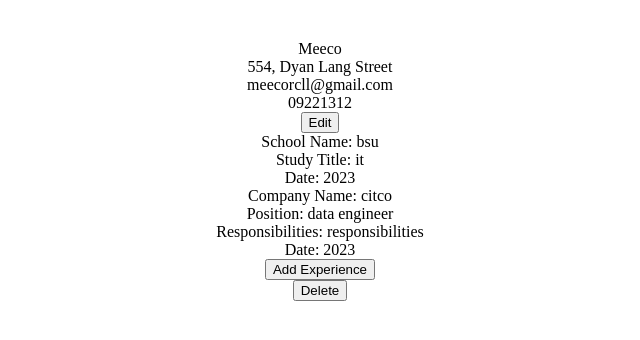
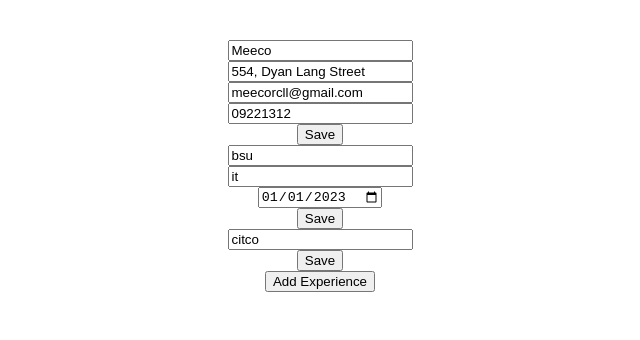
Before and after one commit to MeecoA/cv-react-2024, a React (Vite) app: page / in a window 1280 px wide. Shown: the top 340 px of the page, without its empty margins (320-960 px from the left). Built offline with nearby package versions, Linux system fonts and the light colour scheme.

Commit message:
added all input components and editing logic - to fix editing on a each items

```diff
--- a/src/App.jsx
+++ b/src/App.jsx
@@ -2,13 +2,11 @@ import { useState } from "react";
 import reactLogo from "./assets/react.svg";
 import viteLogo from "/vite.svg";
 import "./styles/App.css";
-import "./components/GeneralInfo.jsx";
 import GeneralInfo from "./components/GeneralInfo.jsx";
 import EducationalExperience from "./components/EducationalExperience.jsx";
 import PracticalExperience from "./components/PracticalExperience.jsx";
 import Inputs from "./components/Inputs.jsx";
 import Button from "./components/Button.jsx";
-
 
 function App() {
   // A cv maker app
@@ -20,41 +18,65 @@ function App() {
     contactNo: "09221312",
   });
 
-  const [isEdit, setIsEdit] = useState(false)
-
-  const handleOnchange = (event) =>{
-    const { name, value } = event.target;
-  setGeneralInfo((prev) => ({
-    ...prev,
-    [name]: value,
-  }));
-  }
-  const handleEditClick = () =>{
-    setIsEdit(!isEdit)
-  }
-  const handleSaveClick = () =>{
-    setIsEdit(!isEdit)
-  }
-
-
-  const [educExperience, setEducExperience] = useState([
-    {
+  const [educExperience, setEducExperience] = useState({
     id: crypto.randomUUID(),
     schoolName: "bsu",
     studyTitle: "it",
-      date: "2023",
-    },
-    ,
-  ]);
+    date: "2023-01-01",
+  });
+
   const [practExperience, setPractExperience] = useState([
     {
       id: crypto.randomUUID(),
       companyName: "citco",
       position: "data engineer",
       responsibilities: "responsibilities",
-      date: "2023",
+      date: "2023-01-01",
     },
   ]);
+
+  const [editGeneralInfo, setEditGeneralInfo] = useState(false);
+  const [editEducExperience, setEditEducExperience] = useState(false);
+  const [editPractExperience, setEditPractExperience] = useState(false);
+
+  const handleOnchange = (event, component) => {
+    const { name, value } = event.target;
+    if (component === "generalInfo") {
+      setGeneralInfo((prev) => ({
+        ...prev,
+        [name]: value,
+      }));
+    } else if (component === "educExperience") {
+      setEducExperience((prev) => ({
+        ...prev,
+        [name]: value,
+      }));
+    } else if (component === "practExperience") {
+      practExperience.map((experience) => {
+        setPractExperience((prev) => ({
+          ...prev,
+          [name]: value,
+        }));
+      });
+    }
+  };
+
+  const handleEditClick = (component) => {
+    if (component === "generalInfo") {
+      setEditGeneralInfo(!editGeneralInfo);
+    } else if (component === "educExperience") {
+      setEditEducExperience(!editEducExperience);
+    }
+  };
+
+  const handleEditPractExperience = (id) => {
+    practExperience.map((experience) => {
+      if (experience.id === id) {
+        setEditPractExperience(!editPractExperience);
+      }
+    });
+  };
+
   const addPractExperience = () => {
     const newExperience = {
       id: crypto.randomUUID(),
@@ -65,52 +87,147 @@ function App() {
     };
     setPractExperience((prevExperience) => [...prevExperience, newExperience]);
   };
+
   const deletePractExperience = (id) => {
-    if (practExperience.length !== 1){
-      const newExperience = practExperience.filter(experience => experience.id !== id)
-      setPractExperience(newExperience)
+    if (practExperience.length !== 1) {
+      const newExperience = practExperience.filter(
+        (experience) => experience.id !== id
+      );
+      setPractExperience(newExperience);
     }
-
-  }
+  };
 
   return (
     <>
+      <section>
+        {editGeneralInfo ? (
           <div>
-        { !isEdit ? <div>
             <GeneralInfo info={generalInfo}></GeneralInfo>
-          <Button handleClick={handleEditClick} btnText={"Edit"}></Button>
+            <Button
+              handleClick={() => handleEditClick("generalInfo")}
+              btnText={"Edit"}
+            ></Button>
           </div>
-         :
+        ) : (
           <div>
-        <Inputs value={generalInfo.name} handleOnchange={handleOnchange} name="name"/>
-        <Inputs value={generalInfo.address} handleOnchange={handleOnchange} name="address"/>
-        <Inputs value={generalInfo.email} handleOnchange={handleOnchange} name="email"/>
-        <Inputs value={generalInfo.contactNo} handleOnchange={handleOnchange} name="contactNo"/>
-        <Button handleClick={handleSaveClick} btnText={"save"}></Button>
+            <Inputs
+              value={generalInfo.name}
+              handleOnchange={(event) => handleOnchange(event, "generalInfo")}
+              name="name"
+              type="text"
+            />
+            <Inputs
+              value={generalInfo.address}
+              handleOnchange={(event) => handleOnchange(event, "generalInfo")}
+              name="address"
+              type="text"
+            />
+            <Inputs
+              value={generalInfo.email}
+              handleOnchange={(event) => handleOnchange(event, "generalInfo")}
+              name="email"
+              type="text"
+            />
+            <Inputs
+              value={generalInfo.contactNo}
+              handleOnchange={(event) => handleOnchange(event, "generalInfo")}
+              name="contactNo"
+              type="text"
+            />
+            <Button
+              handleClick={() => handleEditClick("generalInfo")}
+              btnText={"Save"}
+            ></Button>
           </div>
+        )}
+      </section>
+
+      <div>
+        {editEducExperience ? (
+          <div key={educExperience.id}>
+            <EducationalExperience
+              info={educExperience}
+            ></EducationalExperience>
+            <Button
+              handleClick={() => handleEditClick("educExperience")}
+              btnText={"Edit"}
+            ></Button>
+          </div>
+        ) : (
+          <div key={educExperience.id}>
+            <Inputs
+              value={educExperience.schoolName}
+              handleOnchange={(event) =>
+                handleOnchange(event, "educExperience")
               }
+              name="schoolName"
+              type="text"
+            />
+            <Inputs
+              value={educExperience.studyTitle}
+              handleOnchange={(event) =>
+                handleOnchange(event, "educExperience")
+              }
+              name="studyTitle"
+              type="text"
+            />
+            <Inputs
+              value={educExperience.date}
+              handleOnchange={(event) =>
+                handleOnchange(event, "educExperience")
+              }
+              name="date"
+              type="date"
+            />
+            <Button
+              handleClick={() => handleEditClick("educExperience")}
+              btnText={"Save"}
+            ></Button>
+          </div>
+        )}
+      </div>
 
-      </div>
       <div>
-        {educExperience.map((experience) => (
-          <EducationalExperience
-            info={experience}
-            key={experience.id}
-          ></EducationalExperience>
-        ))}
-      </div>
-      <div>
-        {practExperience.map((experience) => (
+        {practExperience.map((experience) =>
+          editPractExperience ? (
             <div key={experience.id}>
               <PracticalExperience
                 info={experience}
-            key={experience.id}
                 addExperience={addPractExperience}
               ></PracticalExperience>
-          <Button key={`${experience.id}-add`} btnText={"Add Experience"}  handleClick={addPractExperience}></Button>
-          <Button key={`${experience.id}-delete`} btnText={"Delete"} handleClick={()=>deletePractExperience(experience.id)}></Button>
+              <Button
+                key={`${experience.id}-edit`}
+                btnText={"Edit"}
+                handleClick={() => handleEditPractExperience(experience.id)}
+              ></Button>
+              <Button
+                key={`${experience.id}-delete`}
+                btnText={"Delete"}
+                handleClick={() => deletePractExperience(experience.id)}
+              ></Button>
             </div>
-        ))}
+          ) : (
+            <div key={experience.id}>
+              <Inputs
+                name="companyName"
+                value={experience.companyName}
+                handleOnchange={(event) => {
+                  handleOnchange(event, "practExperience");
+                }}
+              />
+              <Button
+                key={`${experience.id}-edit`}
+                btnText={"Save"}
+                handleClick={() => handleEditPractExperience(experience.id)}
+              ></Button>
+            </div>
+          )
+        )}
+        <Button
+          key={`${practExperience}-add-btn`}
+          btnText={"Add Experience"}
+          handleClick={addPractExperience}
+        ></Button>
       </div>
     </>
   );
--- a/src/components/Inputs.jsx
+++ b/src/components/Inputs.jsx
@@ -1,12 +1,15 @@
-
-
-function Inputs({value, name, handleOnchange}){
-
-    return(
-        <div>
-        <input type="text" value={value} onChange={handleOnchange} name ={name} autoComplete="true"/>
-        </div>
-    )
+function Inputs({ type, value, name, handleOnchange }) {
+  return (
+    <div>
+      <input
+        type={type}
+        value={value}
+        onChange={handleOnchange}
+        name={name}
+        autoComplete="true"
+      />
+    </div>
+  );
 }
 
-export default Inputs
+export default Inputs;
```
Lines whose indentation alone changed are shown as unchanged.
